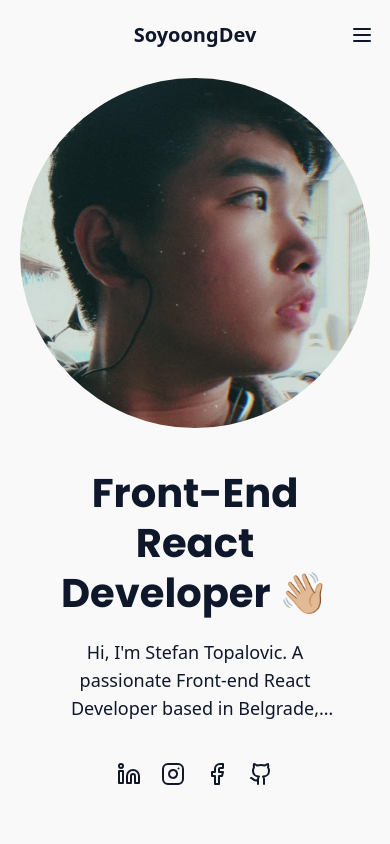
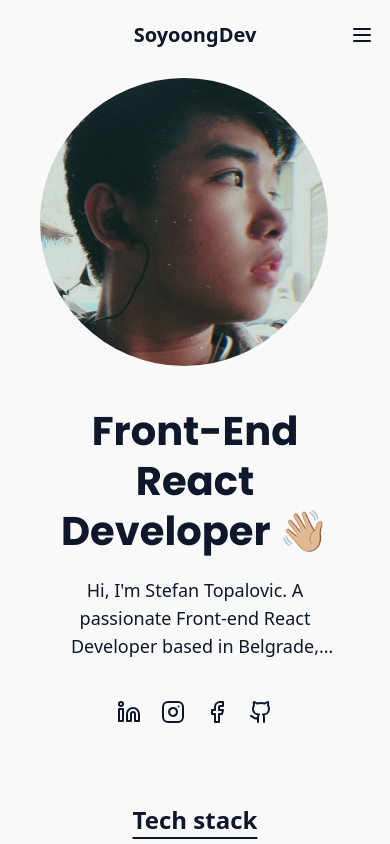
Before and after one commit to soyoongdev/soyoongdev-portfolio, a Next.js app: page / in a window 390 px wide. Shown: the top 844 px of the page. Built offline with nearby package versions, Linux system fonts and the light colour scheme.

Commit message:
style: update responsive hero-banner

```diff
--- a/src/components/hero-banner.tsx
+++ b/src/components/hero-banner.tsx
@@ -16,12 +16,15 @@ const poppins = Poppins({
 function HeroBanner() {
   return (
     <div className={cn('h-full w-full md:my-6')}>
-      <div className='flex h-full w-full flex-col-reverse items-center justify-center gap-10 md:flex-row md:items-start'>
-        <div className='flex h-fit w-full flex-col justify-center md:h-full md:w-2/3'>
+      <div className='flex h-full w-full flex-col-reverse gap-10 md:flex-row'>
+        <div className='flex h-full w-full flex-col items-center justify-between md:w-2/3 md:items-start'>
           <div className='flex flex-col gap-5'>
             <h1
               className={cn(
-                'line-clamp-3 text-center text-[2.5rem] font-bold leading-tight sm:text-[3rem] md:text-left md:text-[4rem] lg:text-7xl',
+                'line-clamp-4 text-center text-[2.5rem] font-bold leading-tight',
+                'sm:text-[3.5rem]',
+                'md:text-left md:text-[4rem]',
+                'lg:text-7xl',
                 poppins.className
               )}
             >
@@ -32,7 +35,7 @@ function HeroBanner() {
               based in Belgrade, Serbia. 📍
             </p>
           </div>
-          <div className='flex w-full flex-row items-center justify-center gap-5 py-10 md:w-fit'>
+          <div className='flex h-full w-full flex-row items-center justify-center gap-5 py-10 md:w-fit'>
             <Link href={'#'}>
               <Linkedin className='social-icons' />
             </Link>
@@ -47,7 +50,13 @@ function HeroBanner() {
             </Link>
           </div>
         </div>
-        <div className='flex h-[350px] w-[350px] items-center justify-center'>
+        <div
+          className={cn(
+            'flex h-72 min-h-[200px] w-72 min-w-[200px] items-center justify-center',
+            'sm:h-[350px] sm:w-[350px]',
+            'md:h-[450px] md:w-[450px] md:flex-shrink-0'
+          )}
+        >
           <div className='relative h-full w-full'>
             <Image
               src={'/soyoong.jpg'}
```
